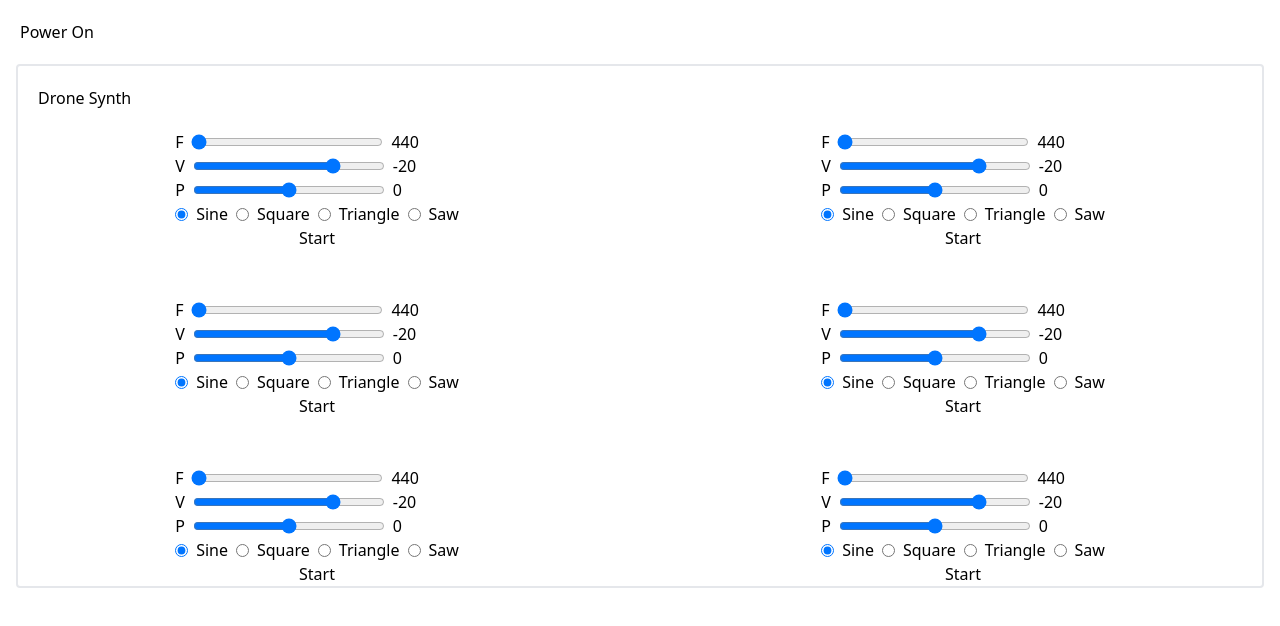
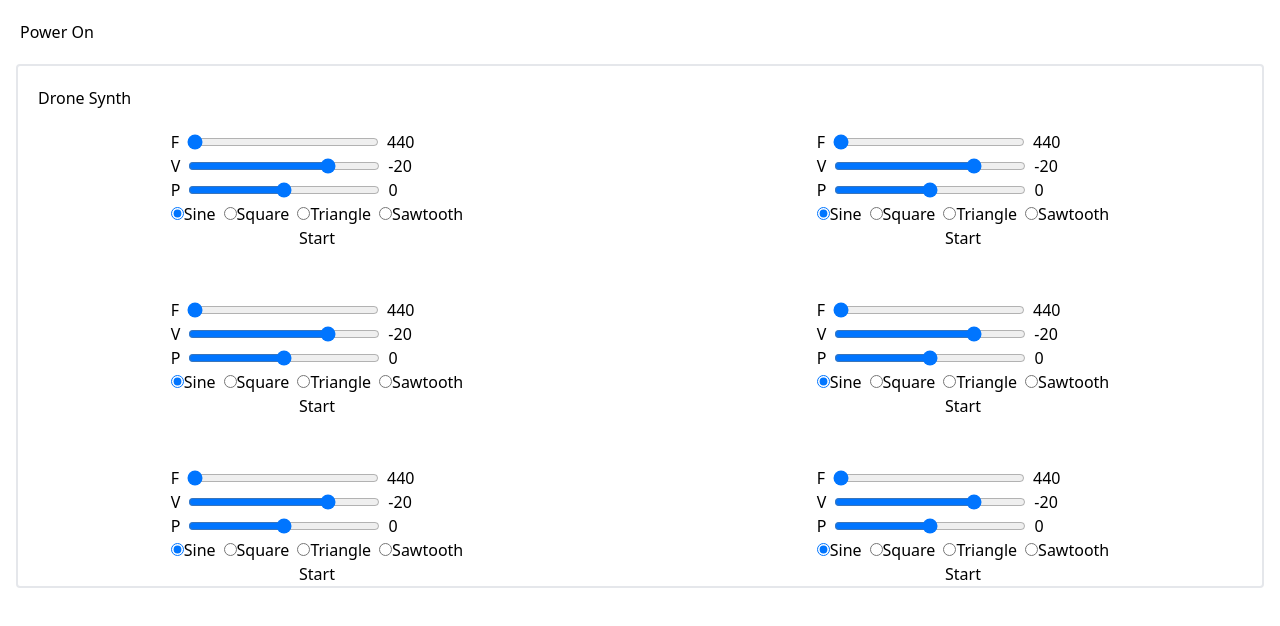
Before and after one commit to daveknapik/tone-drone, a React (Vite) app: page / in a window 1280 px wide. Shown: the top 626 px of the page. Built offline with nearby package versions, Linux system fonts and the light colour scheme.

Commit message:
Moved waveform selection into its own component

```diff
--- a/src/components/Oscillator.tsx
+++ b/src/components/Oscillator.tsx
@@ -1,6 +1,7 @@
-import { useId, useEffect, useState } from "react";
+import { useEffect, useState } from "react";
 import * as Tone from "tone";
 import Slider from "./Slider";
+import WaveformSelector from "./WaveformSelector";
 
 interface OscillatorProps {
   freqMin?: number;
@@ -19,8 +20,6 @@ function Oscillator({ freqMin = 440, freqMax = 880 }: OscillatorProps) {
   const [pan, setPan] = useState(0);
 
   const [isPlaying, setIsPlaying] = useState(false);
-
-  const id = useId();
 
   useEffect(() => {
     const o = new Tone.Oscillator(
@@ -68,7 +67,6 @@ function Oscillator({ freqMin = 440, freqMax = 880 }: OscillatorProps) {
   };
 
   return (
-    // TODO: refactor waveform controls into its own component
     <div>
       <Slider
         inputName="frequency"
@@ -92,48 +90,11 @@ function Oscillator({ freqMin = 440, freqMax = 880 }: OscillatorProps) {
         step={0.01}
         handleChange={(e) => setPan(parseFloat(e.target.value))}
       />
-
-      <div className="flex items-center space-x-2">
-        <input
-          name={`waveform-${id}`}
-          type="radio"
-          id={`waveform-sine-${id}`}
-          value="sine"
-          checked={waveform === "sine"}
-          onChange={(e) => setWaveform(e.target.value)}
-        />
-        <label htmlFor={`waveform-sine-${id}`}>Sine</label>
-
-        <input
-          name={`waveform-${id}`}
-          type="radio"
-          id={`waveform-square-${id}`}
-          value="square"
-          checked={waveform === "square"}
-          onChange={(e) => setWaveform(e.target.value)}
-        />
-        <label htmlFor={`waveform-square-${id}`}>Square</label>
-
-        <input
-          name={`waveform-${id}`}
-          type="radio"
-          id={`waveform-triangle-${id}`}
-          value="triangle"
-          checked={waveform === "triangle"}
-          onChange={(e) => setWaveform(e.target.value)}
-        />
-        <label htmlFor={`waveform-triangle-${id}`}>Triangle</label>
-
-        <input
-          name={`waveform-${id}`}
-          type="radio"
-          id={`waveform-sawtooth-${id}`}
-          value="sawtooth"
-          checked={waveform === "sawtooth"}
-          onChange={(e) => setWaveform(e.target.value)}
-        />
-        <label htmlFor={`waveform-sawtooth-${id}`}>Saw</label>
-      </div>
+      <WaveformSelector
+        handleChange={(e) => setWaveform(e.target.value)}
+        value={waveform}
+        waveforms={["sine", "square", "triangle", "sawtooth"]}
+      />
       <div className="text-center">
         <button onClick={toggleAudio}>{isPlaying ? "Stop" : "Start"}</button>
       </div>
--- /dev/null
+++ b/src/components/WaveformSelector.tsx
@@ -0,0 +1,37 @@
+import { useId } from "react";
+
+interface WaveformSelectorProps {
+  handleChange: (event: React.ChangeEvent<HTMLInputElement>) => void;
+  value: string;
+  waveforms: string[];
+}
+
+function WaveformSelector({
+  handleChange,
+  value,
+  waveforms,
+}: WaveformSelectorProps) {
+  const id = useId();
+
+  return (
+    <div className="flex items-center space-x-2">
+      {waveforms.map((waveform) => (
+        <div key={waveform}>
+          <input
+            name={`waveform-${id}`}
+            type="radio"
+            id={`waveform-${waveform}-${id}`}
+            value={waveform}
+            checked={value === waveform}
+            onChange={handleChange}
+          />
+          <label htmlFor={`waveform-${waveform}-${id}`}>
+            {waveform.charAt(0).toUpperCase() + waveform.slice(1)}
+          </label>
+        </div>
+      ))}
+    </div>
+  );
+}
+
+export default WaveformSelector;
```
